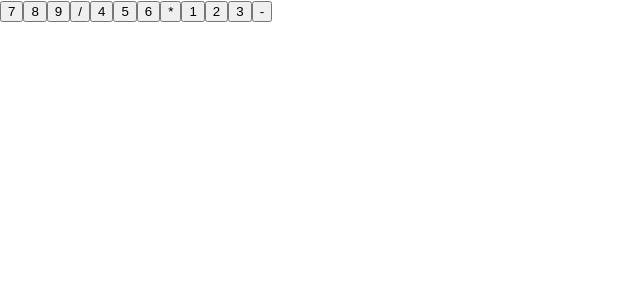
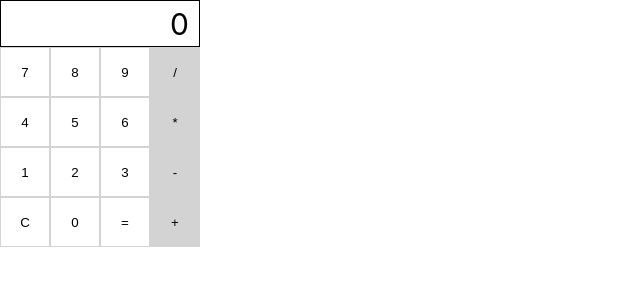
Before and after one commit to rayen-creator/CalculatorApp, a React (Create React App) app: page / in a window 1280 px wide. Shown: the top 300 px of the page, without its empty margins (0-640 px from the left). Built offline with nearby package versions, Linux system fonts and the light colour scheme.

Commit message:
✅ update calculator function component

```diff
--- a/src/components/calculator.jsx
+++ b/src/components/calculator.jsx
@@ -1,26 +1,32 @@
+import './calculator.css';
+
 export function Calculator(){
     return(
         <div className="calculator">
+            <div className="display">0</div>
             <CalcButton value="7"/>
             <CalcButton value="8"/>
             <CalcButton value="9"/>
-            <CalcButton value="/"/>
+            <CalcButton className="operator" value="/"/>
 
             <CalcButton value="4"/>
             <CalcButton value="5"/>
             <CalcButton value="6"/>
-            <CalcButton value="*"/>
+            <CalcButton className="operator" value="*"/>
 
             <CalcButton value="1"/>
             <CalcButton value="2"/>
             <CalcButton value="3"/>
-            <CalcButton value="-"/>
+            <CalcButton className="operator" value="-"/>
 
-
+            <CalcButton value="C"/>
+            <CalcButton value="0"/>
+            <CalcButton value="="/>
+            <CalcButton className="operator" value="+"/>
         </div>
     );
 }
 
 export function CalcButton(props){
-    return <button>{props.value}</button>
+    return <button className={props.className}>{props.value}</button>
 }
```
